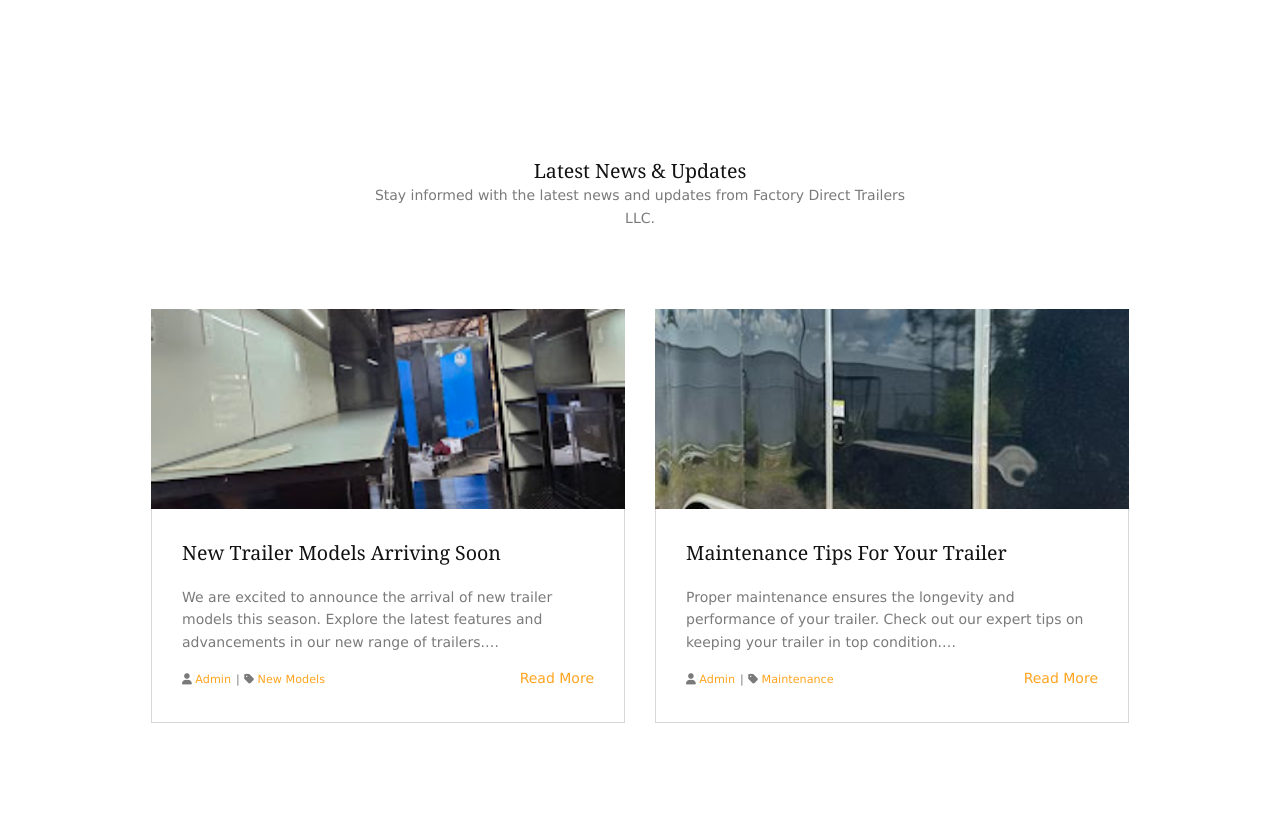
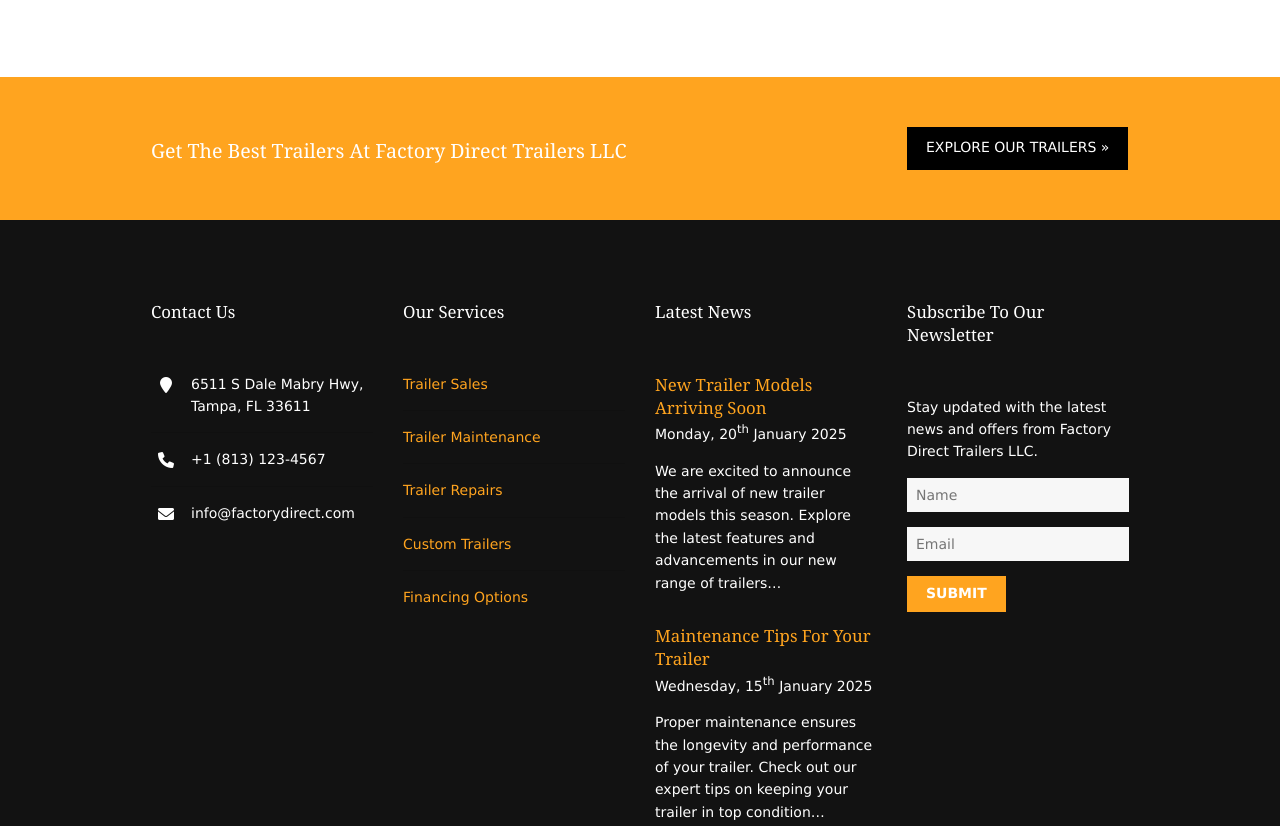
Before and after one commit to OwenMaine/factory-direct, a plain HTML site: page index.html in a window 1280 px wide. Shown: the part 3367-4193 px from the top of the page. Drawn offline with Linux system fonts and the light colour scheme.

Commit message:
Update index.html

```diff
--- a/index.html
+++ b/index.html
@@ -210,10 +210,10 @@
 <!-- ################################################################################################ -->
 <!-- ################################################################################################ -->
 <!-- ################################################################################################ -->
-<div class="wrapper row3">
-  <section class="hoc container clear">
+<!--<div class="wrapper row3">
+  <section class="hoc container clear"> -->
     <!-- ################################################################################################ -->
-    <div class="sectiontitle">
+    <!--<div class="sectiontitle">
       <h6 class="heading">Latest News & Updates</h6>
       <p>Stay informed with the latest news and updates from Factory Direct Trailers LLC.</p>
     </div>
@@ -246,10 +246,10 @@
           </div>
         </div>
       </article>
-    </div>
+    </div>-->
     <!--<footer class="center"><a class="btn" href="#">View More Posts &raquo;</a></footer>-->
     <!-- ################################################################################################ -->
-  </section>
+  <!--</section>-->
 </div>
 <!-- ################################################################################################ -->
 <!-- ################################################################################################ -->
```
